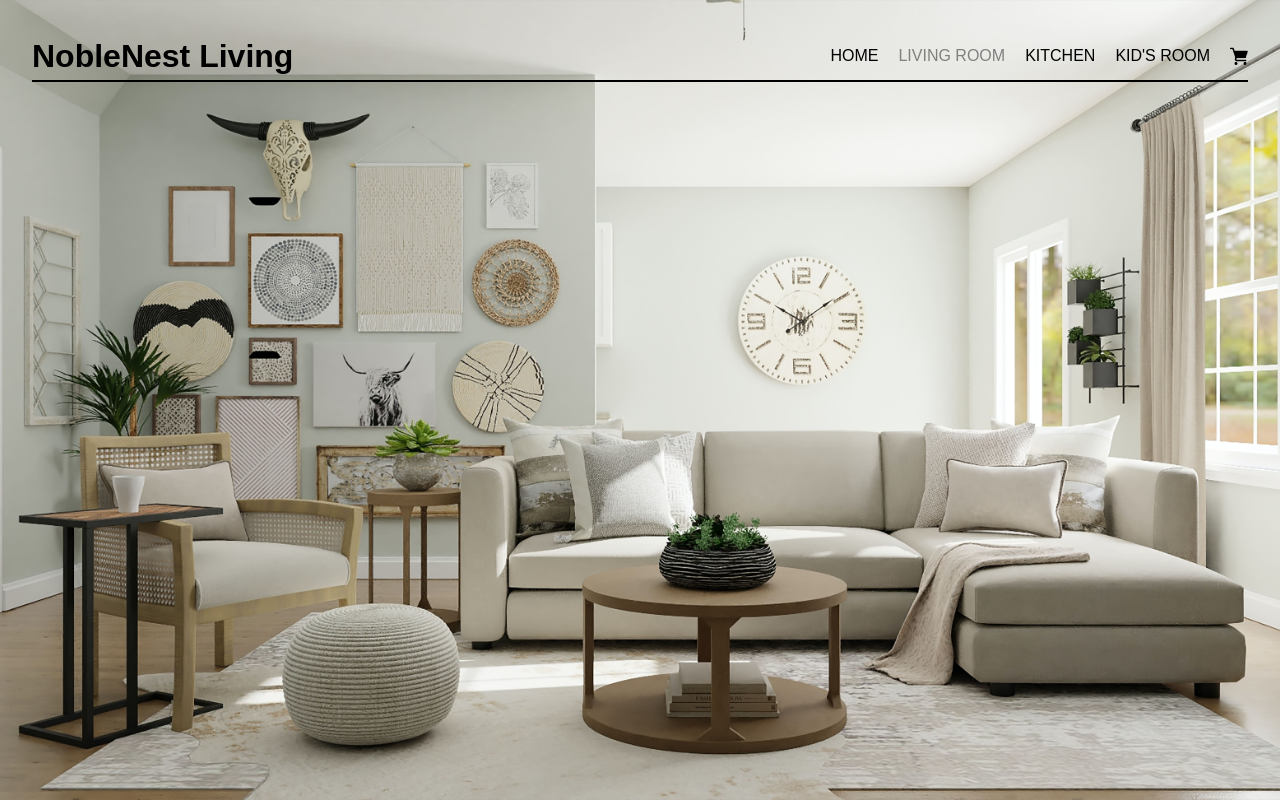
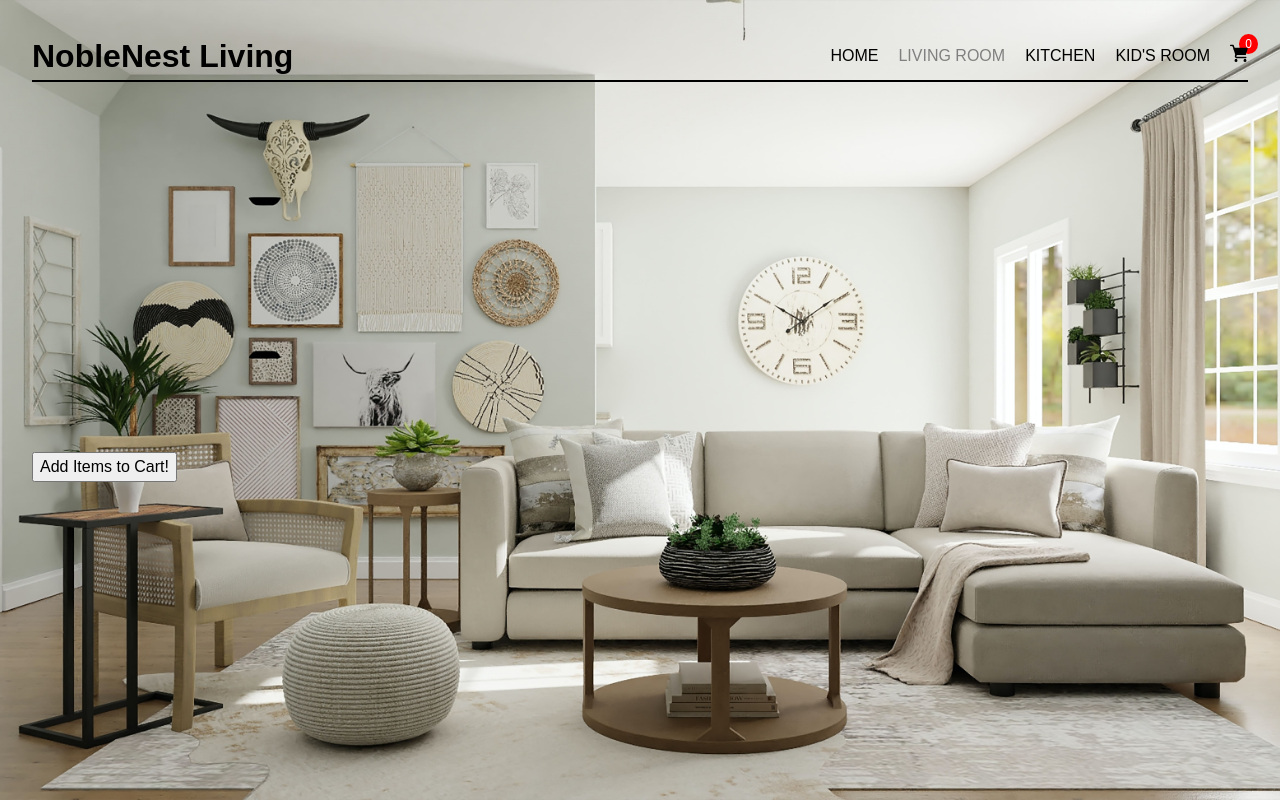
Before and after one commit to Mcorduk/shopping-card, a React (Vite) app: page /living-room in a window 1280 px wide. Built offline with nearby package versions, Linux system fonts and the light colour scheme.

Commit message:
feat: Add a notification badge on cart icon and make it dynamic

```diff
--- a/src/components/Cart/Cart.jsx
+++ b/src/components/Cart/Cart.jsx
@@ -1,15 +1,20 @@
+import PropTypes from "prop-types";
 import { NavLink } from "react-router-dom";
 import styles from "./Cart.module.css";
 import ShoppingCartImage from "/public/cart.png";
 
 export default function Cart({ cartItems }) {
   return (
-    <NavLink to="/shopping-cart">
+    <NavLink className={styles.notification} to="/shopping-cart">
       <img
         className={styles.cart}
         src={ShoppingCartImage}
         alt="Shopping Cart"
       />
+      <span className={styles.badge}>{cartItems.length}</span>
     </NavLink>
   );
 }
+Cart.propTypes = {
+  cartItems: PropTypes.array.isRequired,
+};
--- a/src/components/Cart/Cart.module.css
+++ b/src/components/Cart/Cart.module.css
@@ -8,3 +8,20 @@
 .cart:focus {
   filter: invert(27%) sepia(51%) saturate(2878%) hue-rotate(346deg) brightness(104%) contrast(97%);
 }
+
+.notification {
+  position: relative;
+  display: inline-block;
+}
+
+.badge {
+  position: absolute;
+  top: -10px;
+  right: -10px;
+  padding: 1px 6px;
+  border-radius: 50%;
+  background-color: red;
+  color: white;
+  font-size: 12px;
+  z-index: -1;
+}
--- a/src/pages/Rooms/KidsRoom.jsx
+++ b/src/pages/Rooms/KidsRoom.jsx
@@ -7,3 +7,7 @@ export default function KidsRoom({ addItemToCart }) {
     </>
   );
 }
+
+KidsRoom.propTypes = {
+  addItemToCart: PropTypes.func.isRequired,
+};
--- a/src/pages/Rooms/LivingRoom.jsx
+++ b/src/pages/Rooms/LivingRoom.jsx
@@ -3,7 +3,11 @@ import PropTypes from "prop-types";
 export default function LivingRoom({ addItemToCart }) {
   return (
     <>
-      <main></main>
+      <main>
+        <button onClick={() => addItemToCart(Math.random())}>
+          Add Items to Cart!
+        </button>
+      </main>
     </>
   );
 }
```
